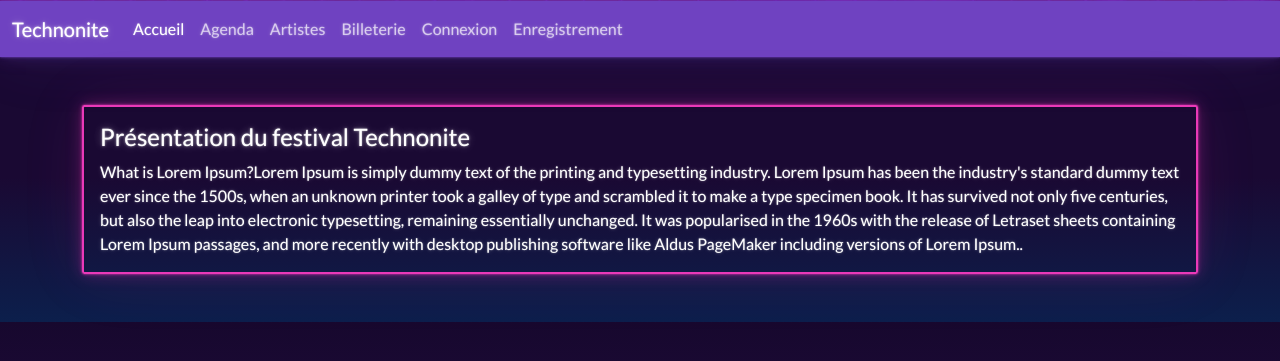
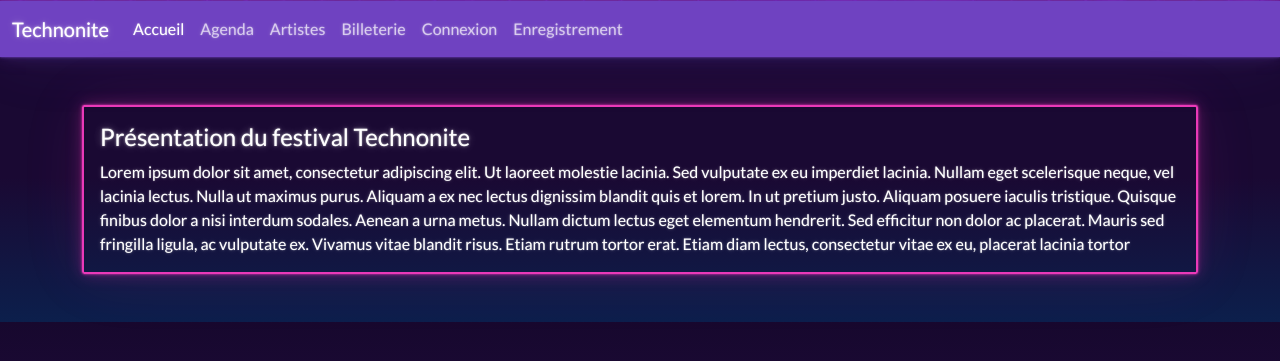
Before and after one commit to condexp/Festival, a Symfony app: template templates/techno/home.html.twig in a window 1280 px wide. Shown: the part 399-760 px from the top of the page. Run offline with Twig, Linux system fonts and the light colour scheme; the template is opened without the code that fills it, so the values that code supplies are empty; some libraries are stand-ins or nearby versions.

Commit message:
nettoyage du code v1

```diff
--- a/templates/artistes/artistes.html.twig
+++ b/templates/artistes/artistes.html.twig
@@ -1,6 +1,6 @@
 {% extends 'base.html.twig' %}
 
-{% block title %}Artistes
+{% block title %}La liste des artistes
 {% endblock %}
 
 {% block body %}
--- a/templates/base.html.twig
+++ b/templates/base.html.twig
@@ -3,11 +3,11 @@
 	<head>
 		<meta charset="UTF-8">
 		<title>
-			{% block title %}Welcome!
+			{% block title %}Welcome Technonite
 			{% endblock %}
 		</title>
 		{# Run `composer require symfony/webpack-encore-bundle`
-																																           and uncomment the following Encore helpers to start using Symfony UX #}
+																																				           and uncomment the following Encore helpers to start using Symfony UX #}
 		{% block stylesheets %}
 			{#{{ encore_entry_link_tags('app') }}#}
 			<link rel="stylesheet" href="https://bootswatch.com/5/vapor/bootstrap.min.css">
--- a/templates/billeterie/billeterie.html.twig
+++ b/templates/billeterie/billeterie.html.twig
@@ -4,9 +4,6 @@
 {% endblock %}
 
 {% block body %}
-	{% for flashError in app.flashes('verify_email_error') %}
-		<div class="alert alert-danger" role="alert">{{ flashError }}</div>
-	{% endfor %}
 
 	<h1>{{info_reservation }}</h1>
 
--- a/templates/shared/_nav.html.twig
+++ b/templates/shared/_nav.html.twig
@@ -25,7 +25,6 @@
 					<a class="nav-link" href="{{ path('app_client_billeterie') }}">Billeterie</a>
 				</li>
 
-
 				{% if not app.user %}
 
 					<li class="nav-item">
@@ -41,11 +40,6 @@
 					</li>
 				{% endif %}
 
-				<li class="nav-item" hidden>
-					<a class="nav-link" href="{{ path('app_category') }}">Ajouter une categorie</a>
-				</li>
-
-
 			</ul>
 
 		</div>
--- a/templates/techno/home.html.twig
+++ b/templates/techno/home.html.twig
@@ -4,12 +4,18 @@
 	<div class="card border-secondary mb-3">
 		<div class="card-body">
 			<h4 class="card-title">Présentation du festival Technonite</h4>
-			<p
-				class="card-text">What is Lorem Ipsum?Lorem Ipsum is simply dummy text of the printing and typesetting industry.
-				 Lorem Ipsum has been the industry's standard dummy text ever since the 1500s,
-				when an unknown printer took a galley of type and scrambled it to make a type specimen book.
-				It has survived not only five centuries, but also the leap into electronic typesetting,
-				remaining essentially unchanged. It was popularised in the 1960s with the release of Letraset sheets containing Lorem Ipsum passages, and more recently with desktop publishing software like Aldus PageMaker including versions of Lorem Ipsum..</p>
+			<p class="card-text">Lorem ipsum dolor sit amet, consectetur adipiscing elit.
+											 Ut laoreet molestie lacinia. Sed vulputate ex eu imperdiet lacinia.
+											 Nullam eget scelerisque neque, vel lacinia lectus. Nulla ut maximus purus.
+											 Aliquam a ex nec lectus dignissim blandit quis et lorem. In ut pretium justo.
+											 Aliquam posuere iaculis tristique. Quisque finibus dolor a nisi interdum sodales.
+											 Aenean a urna metus. Nullam dictum lectus eget elementum hendrerit.
+											 Sed efficitur non dolor ac placerat. Mauris sed fringilla ligula, ac vulputate ex.
+											 Vivamus vitae blandit risus. Etiam rutrum tortor erat.
+											 Etiam diam lectus, consectetur vitae ex eu, placerat lacinia tortor
+
+
+			</p>
 		</div>
 	</div>
 {% endblock %}
```
Also changed, not shown: src/Controller/ArtistesController.php (+1 -10 lines), templates/agenda/agenda.html.twig (+3 -14 lines), templates/security/login.html.twig (+2 -23 lines).
